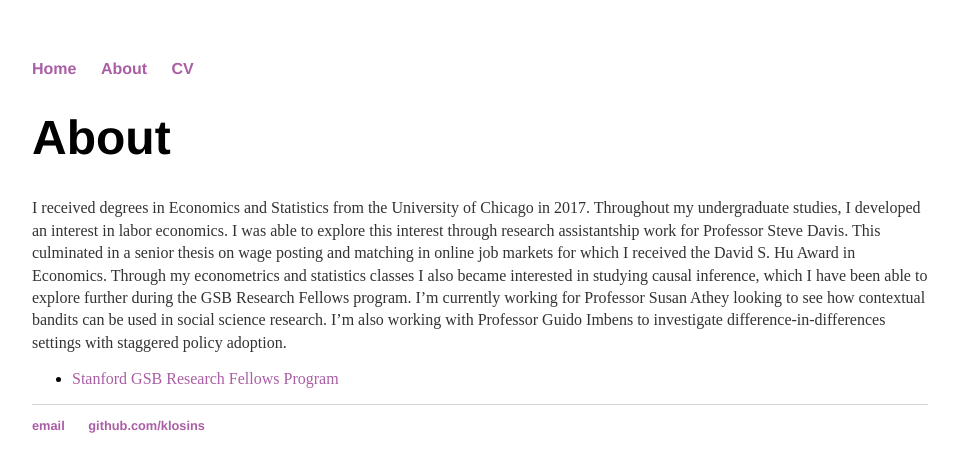
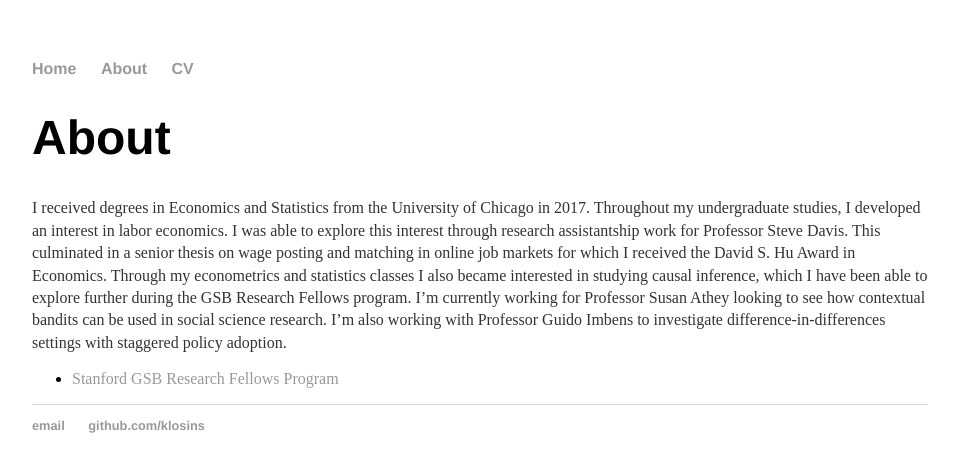
Before and after one commit to lcurrier/lcurrier.github.io, a Jekyll site: the page built from about/index.html, in a window 1280 px wide. Shown: the top 472 px of the page, without its empty margins (160-1118 px from the left). Built offline with Jekyll 4.4.1, drawn with Linux system fonts in a browser that asks for light colours.

Commit message:
changing link color back to grey

```diff
--- a/css/main.css
+++ b/css/main.css
@@ -14,7 +14,7 @@ nav ul li, footer ul li {
 }
 a {
    text-decoration: none;
-   color: #aa5ea4;
+   color: #999;
 }
 a:hover {
    text-decoration: underline;
```
